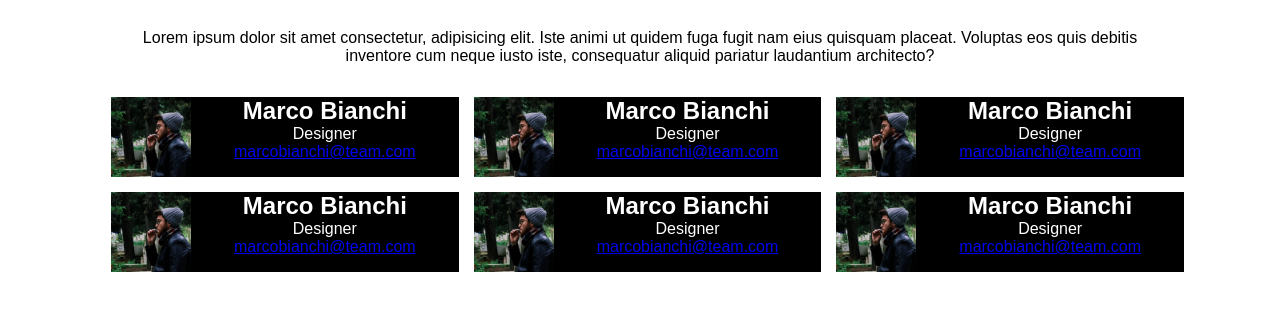
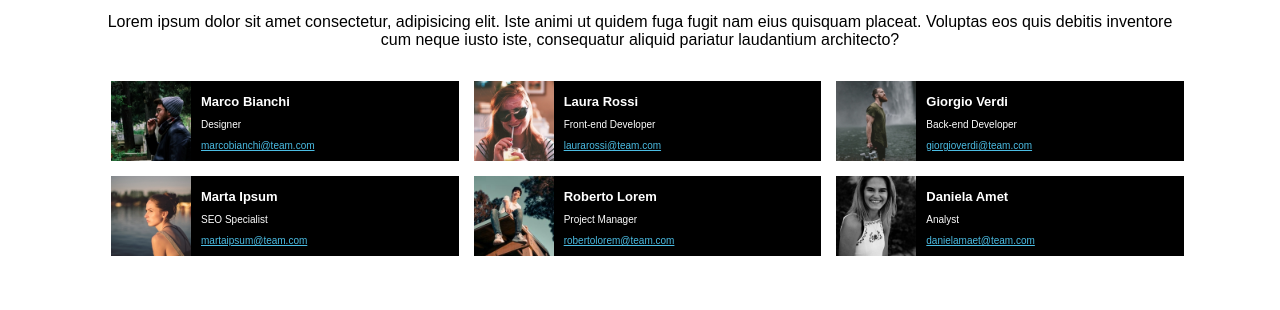
Before and after one commit to alessandrosaladino-tech/html-css-float-cards, a plain HTML site: page index.html in a window 1280 px wide. Shown: the part 56-366 px from the top of the page. Drawn offline with Linux system fonts and the light colour scheme; a web font is replaced by a local one.

Commit message:
Add
Fix cards, img, title and header

```diff
--- a/assets/style.css
+++ b/assets/style.css
@@ -5,7 +5,7 @@
 }
 
 body{
-    font-family: 'Fredoka', sans-serif;
+    font-family: 'Belanosima', sans-serif;
 }
 
 
@@ -23,7 +23,7 @@ h1 {
 }
 
 .paragraph{
-    margin: 2rem;
+    margin-bottom: 2rem;
 
 }
 
@@ -55,7 +55,37 @@ h1 {
     text-align: center;
    }
 
-  p,h2 {
+
+
+.prof{
+    font-size: 10px;
     color: white;
+    text-align: left;
+    padding: 5px;
+    display: block;
+    padding-left: 5px;
 
-   }
+
+}
+
+.txtcard{
+    margin-left: 85px;
+    padding-top: 8px;
+}
+
+.nomi{
+    font-size: small;
+    color: white;
+    text-align: left;
+    padding: 5px;
+    display: block;
+
+}
+
+a {
+    text-align: left;
+    font-size: 10px;
+    display: block;
+    padding: 5px;
+    color: #4bbde4;
+}
--- a/index.html
+++ b/index.html
@@ -1,61 +1,81 @@
 <!DOCTYPE html>
 <html lang="en">
+
 <head>
     <meta charset="UTF-8">
     <meta name="viewport" content="width=device-width, initial-scale=1.0">
     <title>Floating Cards</title>
     <link rel="stylesheet" href="./assets/style.css">
+    <link rel="preconnect" href="https://fonts.googleapis.com">
+    <link rel="preconnect" href="https://fonts.gstatic.com" crossorigin>
+    <link href="https://fonts.googleapis.com/css2?family=Belanosima:wght@400;700&display=swap" rel="stylesheet">
 </head>
+
 <body class="clearfix">
     <header class="clearfix">
         <h1>Meet Our Team</h1>
         <div class="paragraph">
-            <p style="color: black;">Lorem ipsum dolor sit amet consectetur, adipisicing elit. Iste animi ut quidem fuga fugit nam eius quisquam placeat. Voluptas eos quis debitis inventore cum neque iusto iste, consequatur aliquid pariatur laudantium architecto?</p>
+            <p style="color: black;">Lorem ipsum dolor sit amet consectetur, adipisicing elit. Iste animi ut quidem fuga
+                fugit nam eius quisquam placeat. Voluptas eos quis debitis inventore cum neque iusto iste, consequatur
+                aliquid pariatur laudantium architecto?</p>
         </div>
     </header>
     <main>
         <div class="raw clearfix">
-            <div class="col clearfix">
+            <div class="col">
                 <img src="./assets/img/male1.png" alt="">
-                <h2>Marco Bianchi</h2>
-                <p>Designer</p>
-                <a href="#">marcobianchi@team.com</a>
+                <div class="txtcard">
+                    <h2 class="nomi">Marco Bianchi</h2>
+                    <p class="prof">Designer</p>
+                    <a href="#">marcobianchi@team.com</a>
+                </div>
             </div>
-            <div class="col clearfix">
-                <img src="./assets/img/male1.png" alt="">
-                <h2>Marco Bianchi</h2>
-                <p>Designer</p>
-                <a href="#">marcobianchi@team.com</a>
+            <div class="col">
+                <img src="./assets/img/female1.png" alt="">
+                <div class="txtcard">
+                    <h2 class="nomi">Laura Rossi</h2>
+                    <p class="prof">Front-end Developer</p>
+                    <a href="#">laurarossi@team.com</a>
+                </div>
             </div>
-            <div class="col clearfix">
-                <img src="./assets/img/male1.png" alt="">
-                <h2>Marco Bianchi</h2>
-                <p>Designer</p>
-                <a href="#">marcobianchi@team.com</a>
+            <div class="col">
+                <img src="./assets/img/male2.png" alt="">
+                <div class="txtcard">
+                    <h2 class="nomi">Giorgio Verdi</h2>
+                    <p class="prof">Back-end Developer</p>
+                    <a href="#">giorgioverdi@team.com</a>
+                </div>
             </div>
         </div>
-        <div class="raw clearfix" >
-            <div class="col clearfix">
-                <img src="./assets/img/male1.png" alt="">
-                <h2>Marco Bianchi</h2>
-                <p>Designer</p>
-                <a href="#">marcobianchi@team.com</a>
+        <div class="raw clearfix">
+            <div class="col">
+                <img src="./assets/img/female2.png" alt="">
+                <div class="txtcard">
+                    <h2 class="nomi">Marta Ipsum</h2>
+                    <p class="prof">SEO Specialist</p>
+                    <a href="#">martaipsum@team.com</a>
+                </div>
             </div>
-            <div class="col clearfix">
-                <img src="./assets/img/male1.png" alt="">
-                <h2>Marco Bianchi</h2>
-                <p>Designer</p>
-                <a href="#">marcobianchi@team.com</a>
+            <div class="col">
+                <img src="./assets/img/male3.png" alt="">
+                <div class="txtcard">
+                    <h2 class="nomi">Roberto Lorem</h2>
+                    <p class="prof">Project Manager</p>
+                    <a href="#">robertolorem@team.com</a>
+                </div>
             </div>
-            <div class="col clearfix">
-                <img src="./assets/img/male1.png" alt="">
-                <h2>Marco Bianchi</h2>
-                <p>Designer</p>
-                <a href="#">marcobianchi@team.com</a>
+            <div class="col">
+                <img src="./assets/img/female3.png" alt="">
+                <div class="txtcard">
+                    <h2 class="nomi">Daniela Amet</h2>
+                    <p class="prof">Analyst</p>
+                    <a href="#">danielamaet@team.com</a>
+                </div>
             </div>
         </div>
 
     </main>
 
 </body>
+
 </html>
```
